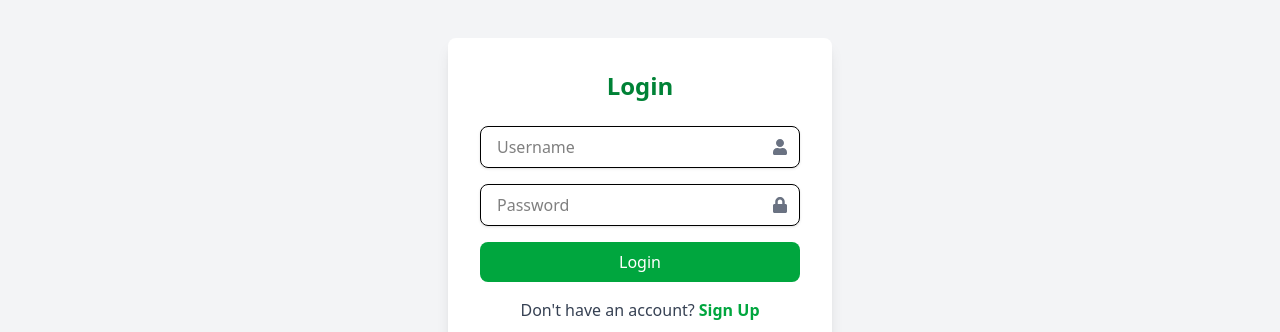
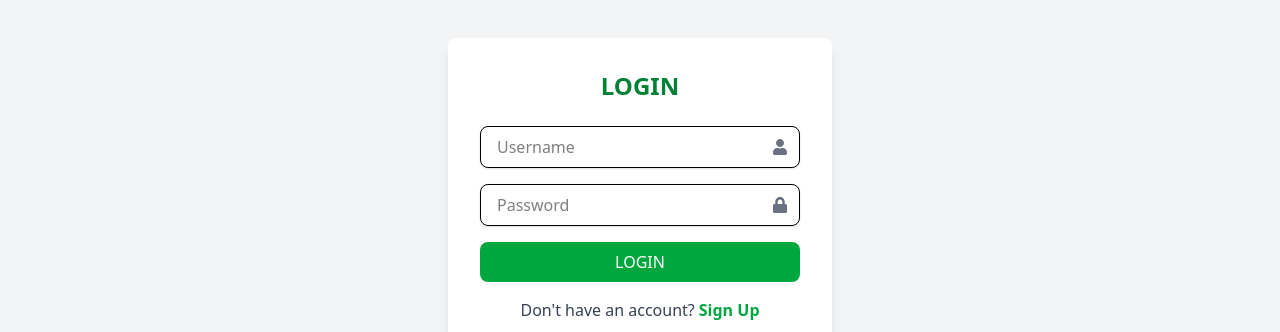
Before and after one commit to AbhiCreatesCode/LiveItClean_Java_full_stack_project, a React (Vite) app: page /login in a window 1280 px wide. Shown: the part 278-610 px from the top of the page. Built offline with nearby package versions, Linux system fonts and the light colour scheme.

Commit message:
Made changes in the Loginform.jsx

```diff
--- a/src/components/LoginForm.jsx
+++ b/src/components/LoginForm.jsx
@@ -38,7 +38,7 @@ const LoginForm = () => {
     return (
         <div className="flex justify-center items-center min-h-screen bg-gray-100">
             <div className="bg-white p-8 rounded-lg shadow-lg w-96">
-                <h1 className="text-2xl font-bold text-center text-green-700 mb-6">Login</h1>
+                <h1 className="text-2xl font-bold text-center text-green-700 mb-6">LOGIN</h1>
                 {error && <p className="text-red-600 text-sm mb-4 text-center">{error}</p>}
                 <form onSubmit={handleSubmit}>
                     {/* Username Input */}
@@ -71,7 +71,7 @@ const LoginForm = () => {
 
                     {/* Submit Button */}
                     <button type="submit" className="w-full bg-green-600 text-white py-2 rounded-lg hover:bg-green-700 transition duration-300">
-                        Login
+                        LOGIN
                     </button>
                 </form>
 
```
